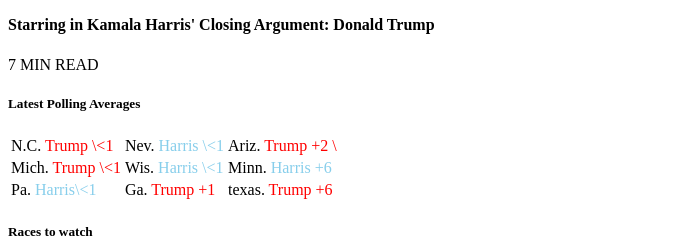
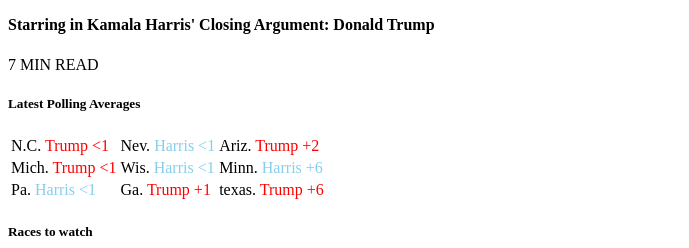
Before and after one commit to Roamer15/Project2-NYtimes, a plain HTML site: page index.html in a window 1280 px wide. Shown: the part 2200-2448 px from the top of the page, without its empty margins (0-689 px from the left). Drawn offline with nearby package versions, Linux system fonts and the light colour scheme.

Commit message:
Second correction from linters

```diff
--- a/index.html
+++ b/index.html
@@ -119,17 +119,17 @@
                         <h5>Latest Polling Averages</h5>
                         <table>
                             <tr>
-                                <td>N.C.  <span style="color: red;">Trump \<1 </span> </td>
-                                <td>Nev.  <span style="color: skyblue;">Harris \<1 </span></td>
-                                <td>Ariz.  <span style="color: red;">Trump +2  \</span></td>
+                                <td>N.C.  <span style="color: red;">Trump &lt;1 </span> </td>
+                                <td>Nev.  <span style="color: skyblue;">Harris &lt;1 </span></td>
+                                <td>Ariz.  <span style="color: red;">Trump +2 </span></td>
                             </tr>
                             <tr>
-                                <td>Mich. <span style="color: red;">Trump \<1 </span> </td>
-                                <td>Wis.  <span style="color: skyblue;">Harris \<1 </span></td>
+                                <td>Mich. <span style="color: red;">Trump &lt;1 </span> </td>
+                                <td>Wis.  <span style="color: skyblue;">Harris &lt;1 </span></td>
                                 <td>Minn. <span style="color: skyblue;">Harris +6  </span></td>
                             </tr>
                             <tr>
-                                <td>Pa.  <span style="color: skyblue;">Harris\<1 </span> </td>
+                                <td>Pa.  <span style="color: skyblue;">Harris &lt;1 </span> </td>
                                 <td>Ga.  <span style="color: red;">Trump +1 </span></td>
                                 <td>texas.  <span style="color: red;">Trump +6  </span></td>
                             </tr>
```
